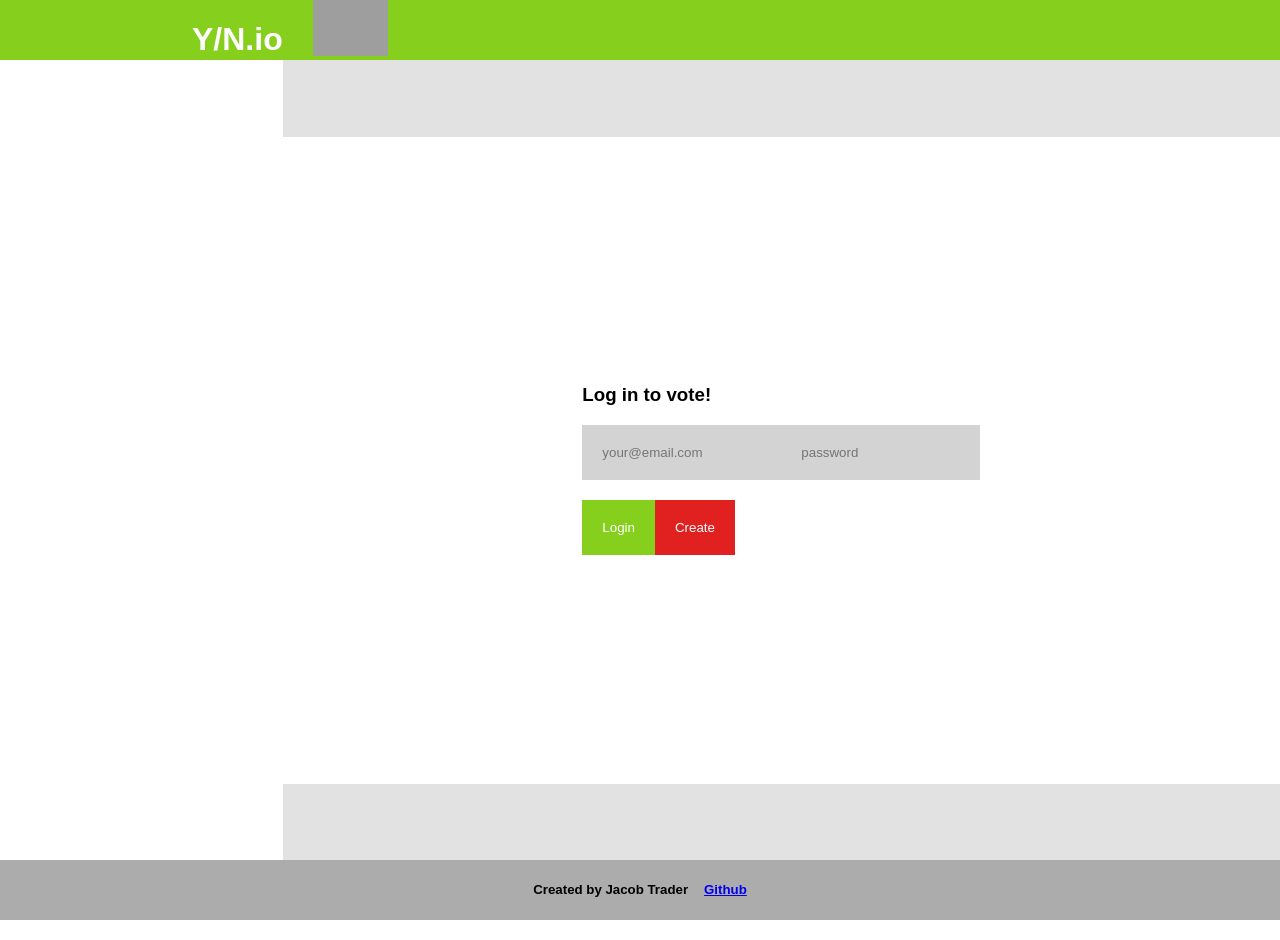
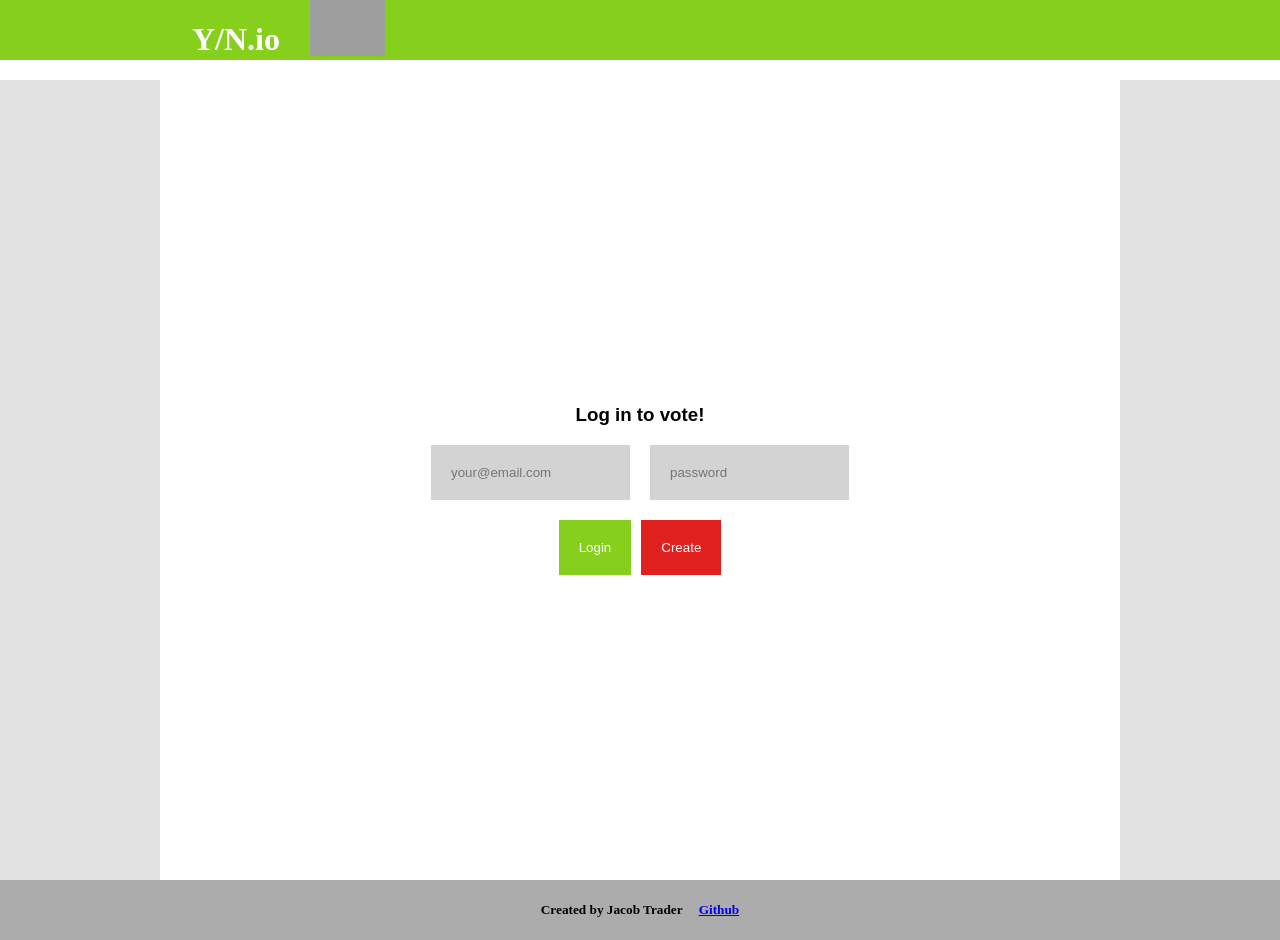
Before and after one commit to Jtrom314/startup, a React (Create React App) app: page / in a window 1280 px wide. Built offline with nearby package versions, Linux system fonts and the light colour scheme; no server answers; grey boxes are pictures that could not be loaded.

Commit message:
Fixed CSS

```diff
--- a/old public/main.css
+++ b/old public/main.css
@@ -9,7 +9,7 @@ html {
 body {
   /* body tag element (EVERYTHING) */
   display: flex;
-  flex-direction: column;
+  flex-direction: row;
   margin: 0;
   min-height: 100vh;
   font-family: Arial, Helvetica, sans-serif;
--- a/src/App.css
+++ b/src/App.css
@@ -2,12 +2,13 @@
   /*modifies everything*/
 }
 
-html {
-  height: 100%;
+body {
+  margin: 0;
 }
 
-body {
+main {
   /* body tag element (EVERYTHING) */
+  width: 100%;
   display: flex;
   flex-direction: column;
   margin: 0;
@@ -114,6 +115,10 @@ footer {
   column-gap: 1rem;
 }
 
+#LoginCard {
+  text-align: center;
+}
+
 .chartWrapper {
   display: flex;
   flex-direction: column;
@@ -170,6 +175,8 @@ footer {
   border: none;
   padding: 20px;
   cursor: pointer;
+  margin-left: 5px;
+  margin-right: 5px;
 }
 .button.red {
   background-color: rgb(225, 33, 32);
@@ -182,6 +189,8 @@ input {
   padding-left: 20px;
   border: none;
   margin-bottom: 20px;
+  margin-left:10px;
+  margin-right:10px;
 }
 
 @media (max-width: 1200px) {
--- a/src/App.js
+++ b/src/App.js
@@ -44,7 +44,7 @@ function App() {
         />
       </span>
       </header>
-      <body>
+      <main>
       <Routes>
         <Route
           path='/'
@@ -62,12 +62,12 @@ function App() {
           />
         <Route path='/vote' element={<Vote userName={userName}/>} />
       </Routes>
-          </body>
+      </main>
       <footer>
       <h5>Created by Jacob Trader</h5>
       <h5><a href="https://github.com/Jtrom314/startup#startup">Github</a></h5>
       </footer>
-    </div>
+      </div>
   );
 }
 
--- a/src/index.css
+++ /dev/null
@@ -1,13 +0,0 @@
-body {
-  margin: 0;
-  font-family: -apple-system, BlinkMacSystemFont, 'Segoe UI', 'Roboto', 'Oxygen',
-    'Ubuntu', 'Cantarell', 'Fira Sans', 'Droid Sans', 'Helvetica Neue',
-    sans-serif;
-  -webkit-font-smoothing: antialiased;
-  -moz-osx-font-smoothing: grayscale;
-}
-
-code {
-  font-family: source-code-pro, Menlo, Monaco, Consolas, 'Courier New',
-    monospace;
-}
--- a/src/index.js
+++ b/src/index.js
@@ -1,6 +1,5 @@
 import React from 'react';
 import ReactDOM from 'react-dom/client';
-import './index.css';
 import App from './App';
 import { BrowserRouter } from 'react-router-dom';
 import reportWebVitals from './reportWebVitals';
--- a/src/login/login.js
+++ b/src/login/login.js
@@ -8,11 +8,12 @@ export function Login({ userName, authState, onAuthChange }) {
     console.log(authState !== AuthState.Unknown)
     console.log(authState)
     return (
+
         <>
         <section></section>
         <section>
         <div>
-            <div>
+            <div id='LoginCard'>
                 {authState !== AuthState.Unknown && (<h3>Log in to vote!</h3>)}
                 {authState === AuthState.Authenticated && (
                     <Authenticated userName= {userName} onLogout={() => onAuthChange(userName, AuthState.Unauthenticated)} />
--- a/src/vote/vote.js
+++ b/src/vote/vote.js
@@ -139,7 +139,8 @@ function Vote ({userName}) {
   const QUESTION_STATE = {
     question1: 1,
     question2: 2,
-    question3: 3
+    question3: 3,
+    question4: 4
   }
 const [currentQuestion, setCurrentQuestion] = useState(QUESTION_STATE.question1)
     const childToParent1 = (childData) => {
@@ -155,6 +156,8 @@ const [currentQuestion, setCurrentQuestion] = useState(QUESTION_STATE.question1)
           setCurrentQuestion( QUESTION_STATE.question2)
         } else if (currentQuestion === 2) {
           setCurrentQuestion(QUESTION_STATE.question3)
+        } else if (currentQuestion === 3) {
+          setCurrentQuestion(QUESTION_STATE.question4)
         }
       }
     return (
@@ -166,6 +169,7 @@ const [currentQuestion, setCurrentQuestion] = useState(QUESTION_STATE.question1)
             { currentQuestion === 1 && (<Question childToParent1={childToParent1} childToParent2={childToParent2} questionPackage={questionData[0]}></Question>)}
             { currentQuestion === 2 && (<Question childToParent1={childToParent1} childToParent2={childToParent2} questionPackage={questionData[1]}></Question>)}
             { currentQuestion === 3 && (<Question childToParent1={childToParent1} childToParent2={childToParent2} questionPackage={questionData[2]}></Question>)}
+            { currentQuestion === 4 && ( <h1>Thanks for Voting!</h1>)}
         </section>
         <section></section>
     </>
```
